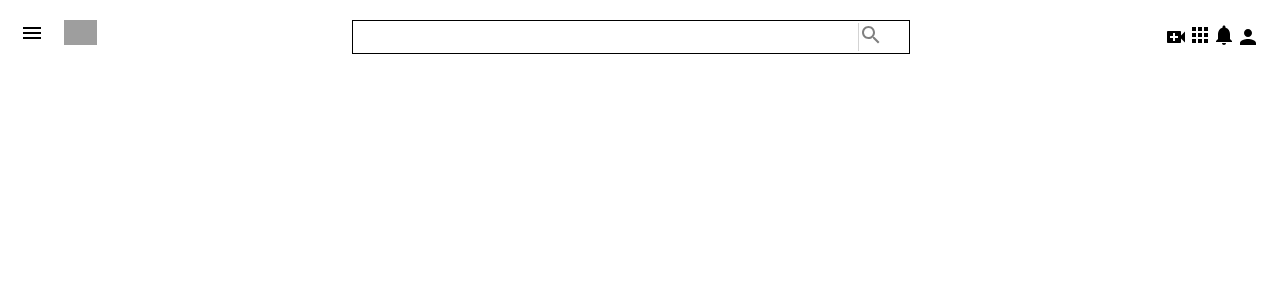
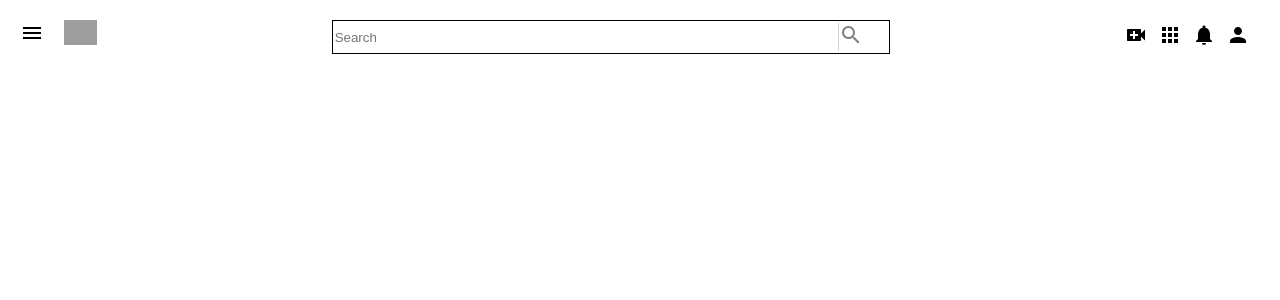
Before and after one commit to nikhil-elayath/youtube-clone, a React (Create React App) app in the folder client/: page / in a window 1280 px wide. Shown: the top 300 px of the page. Built offline with nearby package versions, Linux system fonts and the light colour scheme; grey boxes are pictures that could not be loaded; what javascript-time-ago would draw is missing.

Commit message:
adding margin for right container icons

```diff
--- a/client/src/assests/styles/Header.css
+++ b/client/src/assests/styles/Header.css
@@ -8,10 +8,15 @@
 }
 
 #header__rightContainer{
-    display: flex;
+     display: flex;
     flex-direction: row;
-    justify-content: space-between;
+    justify-content: space-evenly;
     align-items: center;
+
+}
+#header__rightContainerIcon{
+    margin-right: 10px;
+
 
 }
 
--- a/client/src/components/Header.js
+++ b/client/src/components/Header.js
@@ -20,16 +20,20 @@ export default function Header() {
                 <Search/>
                     </div>
                 <div id="header__rightContainer">
+                    <div id="header__rightContainerIcon">
                 <VideoCallIcon/>
+                </div>
 
-                    <div>
+                <div id="header__rightContainerIcon">
                     <AppsIcon/>
                     </div>
-                    <div>
+                    <div id="header__rightContainerIcon">
                     <NotificationsIcon/>
+                    </div>
 
-                        </div>
+                    <div id="header__rightContainerIcon">
                         <PersonIcon/>
+                </div>
                 </div>
                 </div>
 
--- a/client/src/components/Search.js
+++ b/client/src/components/Search.js
@@ -27,7 +27,7 @@ export default function Search() {
         <div>
             <form onSubmit={onSearchSubmit}>
             <div style={{display:"flex", alignItems:"center", border:"1px solid black"}}>
-                <input type="text" name="search" onChange={onTextEnter} style={{ width:"250%", height:"30px", flex:1, alignItems:"center", border:"none"}}/>
+                <input type="text" name="search" placeholder="Search" onChange={onTextEnter} style={{ width:"250%", height:"30px", flex:1, alignItems:"center", border:"none"}}/>
                 <div id="searchIcon">
                 <SearchIcon />
                 </div>
```
